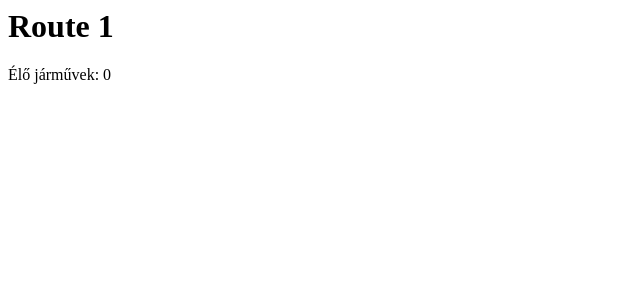
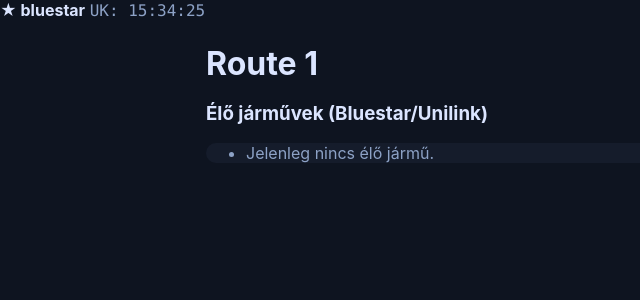
Before and after one commit to railpool193/bluestar-bus-api, a FastAPI app: page /route/1 in a window 1280 px wide. Shown: the top 300 px of the page, without its empty margins (0-640 px from the left). Run offline with FastAPI, Linux system fonts and the light colour scheme.

Commit message:
route.html

```diff
--- a/templates/route.html
+++ b/templates/route.html
@@ -1,48 +1,18 @@
-{% extends "_base.html" %}
-{% block title %}Route {{ route_id }} · bluestar{% endblock %}
-{% block body %}
-  <div class="card section">
-    <h2>Route {{ route_id }}</h2>
-    <div class="kicker">Élő járművek (Bluestar/Unilink)</div>
-    <div class="section list">
-      {% if vehicles|length == 0 %}
-        <div class="kicker">Nincs élő jármű most.</div>
-      {% else %}
-        {% for v in vehicles %}
-          <div class="row">
-            <div class="badge live">{{ v.vehicle_ref or v.fleet or '—' }}</div>
-            <div class="stopname">{{ v.trip_headsign or v.destination or v.block_id or '·' }}</div>
-            <div class="count">{{ v.updated|default('-', true) }}</div>
-          </div>
-        {% endfor %}
-      {% endif %}
-    </div>
-  </div>
-
-  {% if map_points %}
-  <div class="card section mapwrap">
-    <h2>Térkép</h2>
-    <div id="map" style="height:340px;"></div>
-  </div>
-  {% endif %}
+{% extends "base.html" %}
+{% block content %}
+<h1>Route {{ route_id }}</h1>
+<h3>Élő járművek (Bluestar/Unilink)</h3>
+<ul class="list">
+  {% for v in vehicles %}
+    <li class="list-row">
+      <div>
+        <div class="strong">{{ v.fleet or v.vehicle_ref }}</div>
+        <div class="muted">{{ v.destination }}</div>
+      </div>
+      <div class="muted">{{ v.updated }}</div>
+    </li>
+  {% else %}
+    <li class="muted">Jelenleg nincs élő jármű.</li>
+  {% endfor %}
+</ul>
 {% endblock %}
-
-{% block scripts %}
-<link rel="stylesheet" href="https://unpkg.com/leaflet@1.9.4/dist/leaflet.css" />
-<script src="https://unpkg.com/leaflet@1.9.4/dist/leaflet.js"></script>
-<script>
-  {% if map_points %}
-  const map = L.map('map');
-  L.tileLayer('https://{s}.tile.openstreetmap.org/{z}/{x}/{y}.png',{
-    attribution:'&copy; OpenStreetMap'
-  }).addTo(map);
-  const pts = {{ map_points|tojson }};
-  const latlngs = pts.map(p=>[p.lat,p.lon]);
-  if(latlngs.length){ map.fitBounds(L.latLngBounds(latlngs),{padding:[20,20]}); }
-  latlngs.forEach((ll,i)=>{
-    const m=L.marker(ll).addTo(map);
-    m.bindPopup(pts[i].label || '');
-  });
-  {% endif %}
-</script>
-{% endblock %}
```
